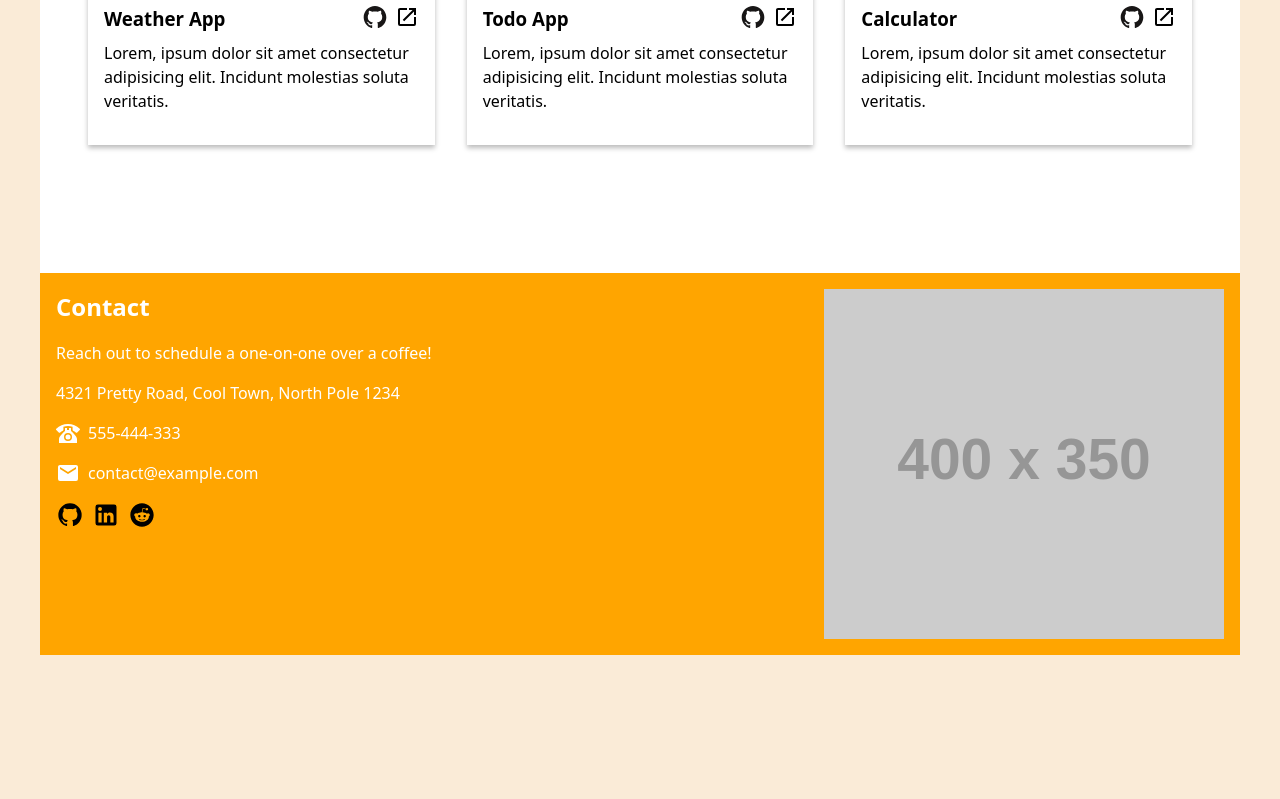
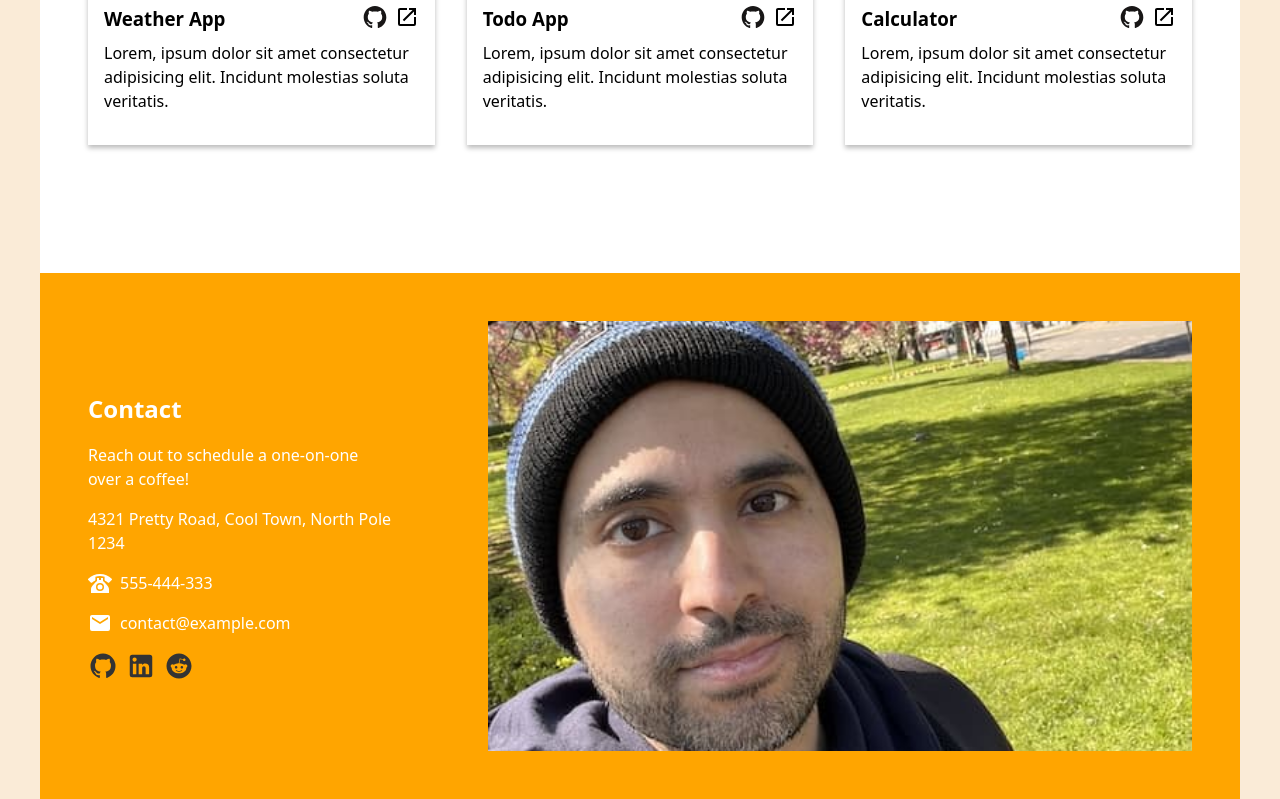
Before and after one commit to sydalwedaie/odin-project-homepage, a website built with webpack: page src/template.html in a window 1280 px wide. Shown: the part 1277-2076 px from the top of the page. Before the commit the page ends 1932 px from the top, so only its background shows below. Built offline with nearby package versions, Linux system fonts and the light colour scheme; placeholder pictures from the web are drawn by us.

Commit message:
add footer image

```diff
--- a/src/components/contact/contact.css
+++ b/src/components/contact/contact.css
@@ -1,12 +1,13 @@
 .c-contact {
-  padding: 1rem 1rem 0 1rem;
   color: white;
   display: flex;
   flex-direction: column;
   gap: 1rem;
 
-  @media (min-width: 500px) {
-    padding: 0;
+  padding: clamp(0.5rem, 8vw, 3rem);
+  padding-bottom: 0;
+  @media (min-width: 550px) {
+    padding: clamp(2rem, 5vw, 3rem);
   }
 }
 
--- a/src/components/footer/footer.css
+++ b/src/components/footer/footer.css
@@ -1,18 +1,34 @@
 .c-footer {
-  display: flex;
-  flex-direction: column;
+  display: grid;
   gap: 1rem;
   background-color: orange;
 
-  @media (min-width: 500px) {
-    flex-direction: row;
-    justify-content: space-between;
-    padding: 1rem;
+  @media (min-width: 550px) {
+    grid-auto-flow: column;
+    grid-template-columns: 3fr 2fr;
+    align-items: center;
+  }
+
+  @media (min-width: 800px) {
+    grid-template-columns: 1fr 2fr;
+    gap: 0;
+  }
+}
+
+.c-footer__image-wrapper {
+  height: 100%;
+  @media (min-width: 800px) {
+    padding: 3rem;
   }
 }
 
 .c-footer__image {
+  height: 100%;
   img {
     width: 100%;
+    max-height: 430px;
+    height: 100%;
+    object-fit: cover;
+    object-position: left;
   }
 }
--- a/src/components/footer/footer.js
+++ b/src/components/footer/footer.js
@@ -1,5 +1,9 @@
 import "./footer.css";
 import { Contact } from "../contact/contact.js";
+import footerL1x from "./footer-landscape@1x.jpg";
+import footerL2x from "./footer-landscape@2x.jpg";
+import footerP1x from "./footer-portrait@1x.jpg";
+import footerP2x from "./footer-portrait@2x.jpg";
 
 const data = {
   address: "4321 Pretty Road, Cool Town, North Pole 1234",
@@ -15,10 +19,14 @@ export function Footer() {
       <div class="c-footer__image-wrapper">
         <picture class="c-footer__image">
           <source
-            media="(width >= 800px)"
-            srcset="https://placehold.co/400x350.png"
+            media="(width >= 550px)"
+            srcset="${footerL1x} 1x, ${footerL2x} 2x"
           />
-          <img src="https://placehold.co/300x450.png" alt="" />
+          <source
+            media="(width < 550px)"
+            srcset="${footerP1x} 1x, ${footerP2x} 2x"
+          />
+          <img srcset="${footerL2x} 2x" src="${footerL1x}" alt="Footer image" />
         </picture>
       </div>
     </footer>
--- a/src/components/social/social.css
+++ b/src/components/social/social.css
@@ -3,6 +3,11 @@
   gap: 0.5rem;
 }
 
+.c-social__link {
+  cursor: pointer;
+}
+
 .c-social__icon {
-  width: 28px;
+  width: 30px;
+  filter: invert(0.2);
 }
```
Also changed, not shown: src/components/footer/footer-landscape@1x.jpg (added), src/components/footer/footer-landscape@2x.jpg (added), src/components/footer/footer-portrait@1x.jpg (added), src/components/footer/footer-portrait@2x.jpg (added).
